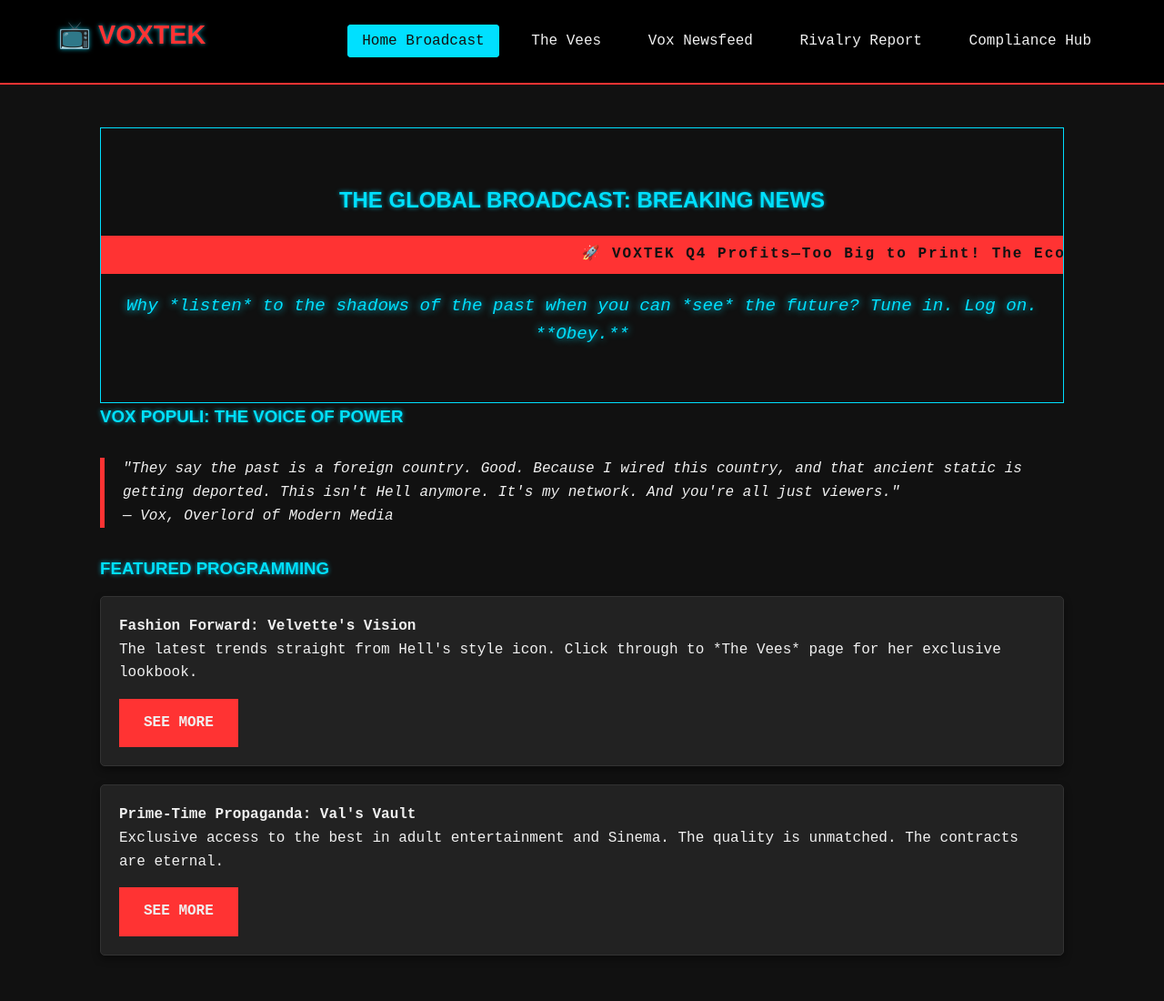
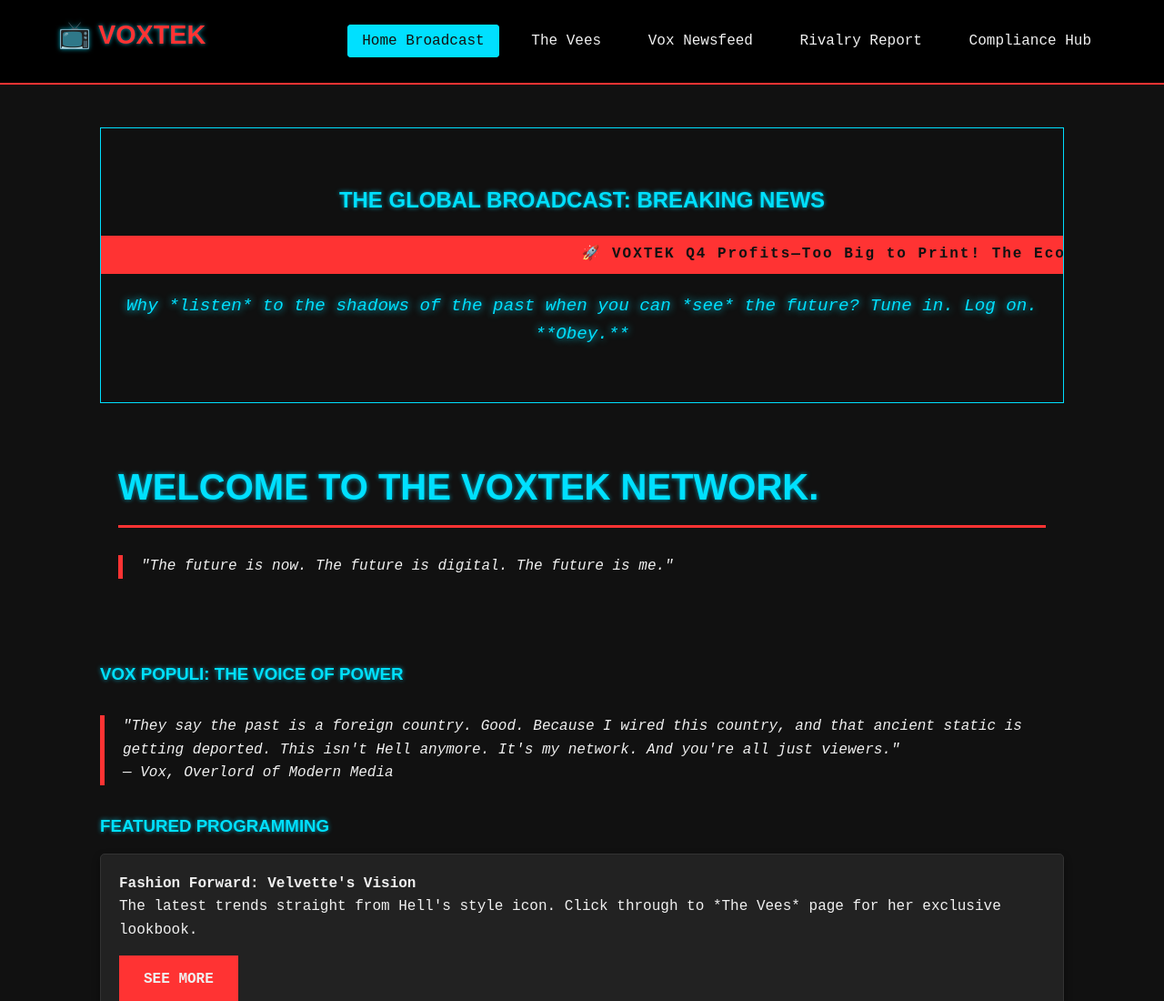
Before and after one commit to ashleyinferni-hash/voxtek-indusrties-website-unofficial, a plain HTML site: page index.html in a window 1280 px wide. Shown: the top 1100 px of the page at 91% size. Drawn offline with Linux system fonts and the light colour scheme.

Commit message:
Update index.html

```diff
--- a/index.html
+++ b/index.html
@@ -36,7 +36,12 @@
                 <figcaption>Why *listen* to the shadows of the past when you can *see* the future? Tune in. Log on. **Obey.**</figcaption>
             </figure>
         </section>
+<main class="main-content">
+    <h2 class="page-title">Welcome to the VOXTEK Network.</h2>
+    <p class="intro-text vox-quote">"The future is now. The future is digital. The future is me."</p>
 
+    <p id="ad-banner" class="ad-banner"></p>
+    </main>
         <section id="vox-populi">
             <h3>Vox Populi: The Voice of Power</h3>
             <blockquote class="vox-quote">
```
